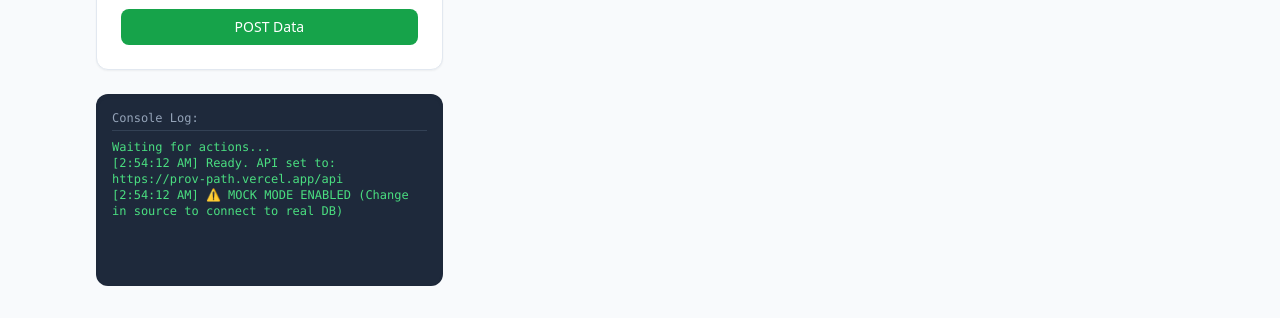
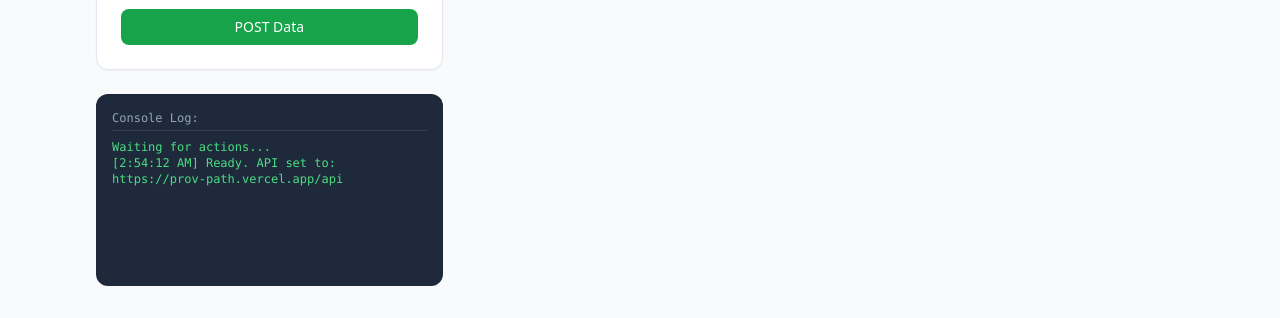
Before and after one commit to endo-ricky/prov-path, a website: page public/index.html in a window 1280 px wide. Shown: the part 811-1129 px from the top of the page. Drawn offline with nearby package versions, Linux system fonts and the light colour scheme.

Commit message:
fixing index

```diff
--- a/public/index.html
+++ b/public/index.html
@@ -141,7 +141,7 @@
         // CHANGE THIS to your actual server URL (e.g., http://localhost:3000)
         // For this demo to work in the preview, we use a 'mock' flag.
         const API_BASE_URL = 'https://prov-path.vercel.app/api'; // Your backend API URL
-        const USE_MOCK_DATA = true; // Set to FALSE when connecting to your real backend
+        // const USE_MOCK_DATA = true; // Set to FALSE when connecting to your real backend
 
         // --- MOCK DATA (Simulating MongoDB) ---
         const MOCK_DB = [
```
